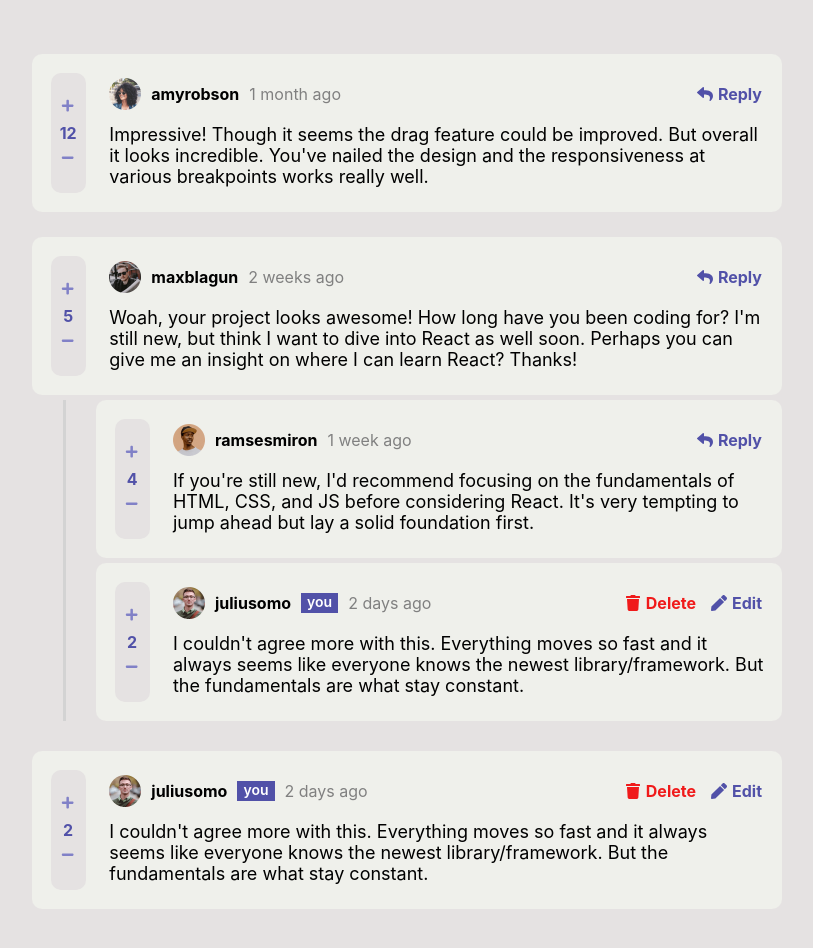
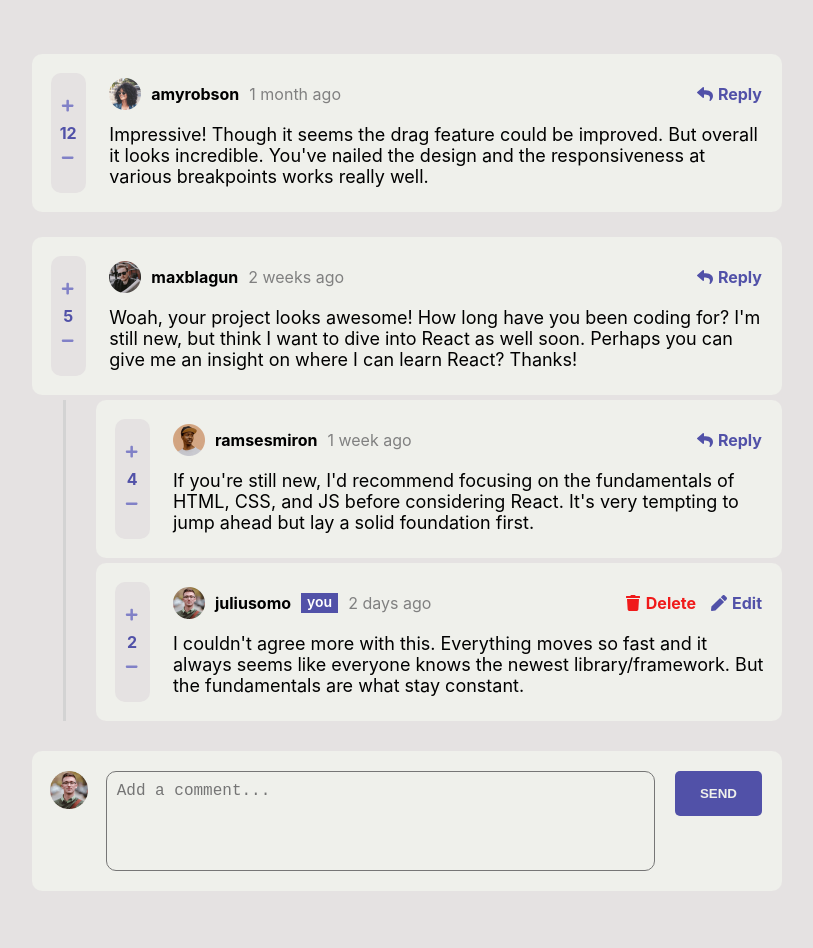
Before and after one commit to tomasleggire/Interactive-comments-section, a React (Create React App) app: page / in a window 1280 px wide. Shown: the top 948 px of the page, without its empty margins (233-1046 px from the left). Built offline with nearby package versions, Linux system fonts and the light colour scheme.

Commit message:
Interfaz terminada (faltan logica y modal)

```diff
--- a/src/App.js
+++ b/src/App.js
@@ -44,14 +44,6 @@ function App() {
           img: juliusomoIMG,
         }
       ],
-    },
-    {
-      user: 'juliusomo',
-      date: '2 days ago',
-      contador: 2,
-      msg: `I couldn't agree more with this. Everything moves so fast and it always seems like everyone knows the newest library/framework. But the fundamentals are what stay constant.`,
-      img: juliusomoIMG,
-      replies: [],
     }
   ])
 
@@ -107,6 +99,15 @@ function App() {
           />
         )
       })}
+      <form className="main-reply">
+        <div className='photo-reply'>
+          <img src={YOU.img} />
+        </div>
+        <textarea type='text' className="input-reply" placeholder="Add a comment..."/>
+        <div className="main-reply-btn">
+          <button type="button" className="btn-reply">SEND</button>
+        </div>
+      </form>
     </div>
   );
 }
--- a/src/CSS/Comment.css
+++ b/src/CSS/Comment.css
@@ -142,6 +142,7 @@
     cursor: pointer;
     resize: none;
     padding: 10px;
+    font-size: 16px;
 }
 
 .main-reply-btn {
```
Also changed, not shown: src/CSS/App.css (line endings or trailing spaces).
